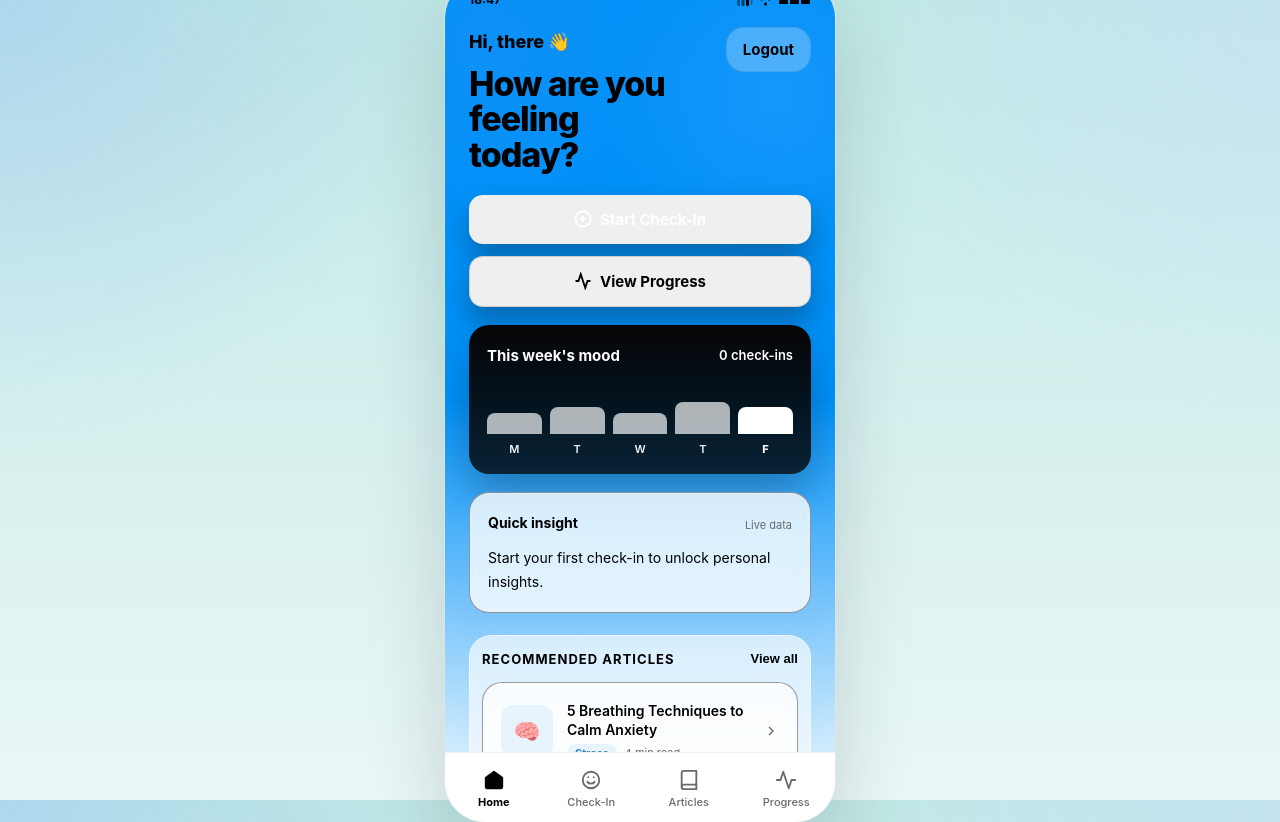
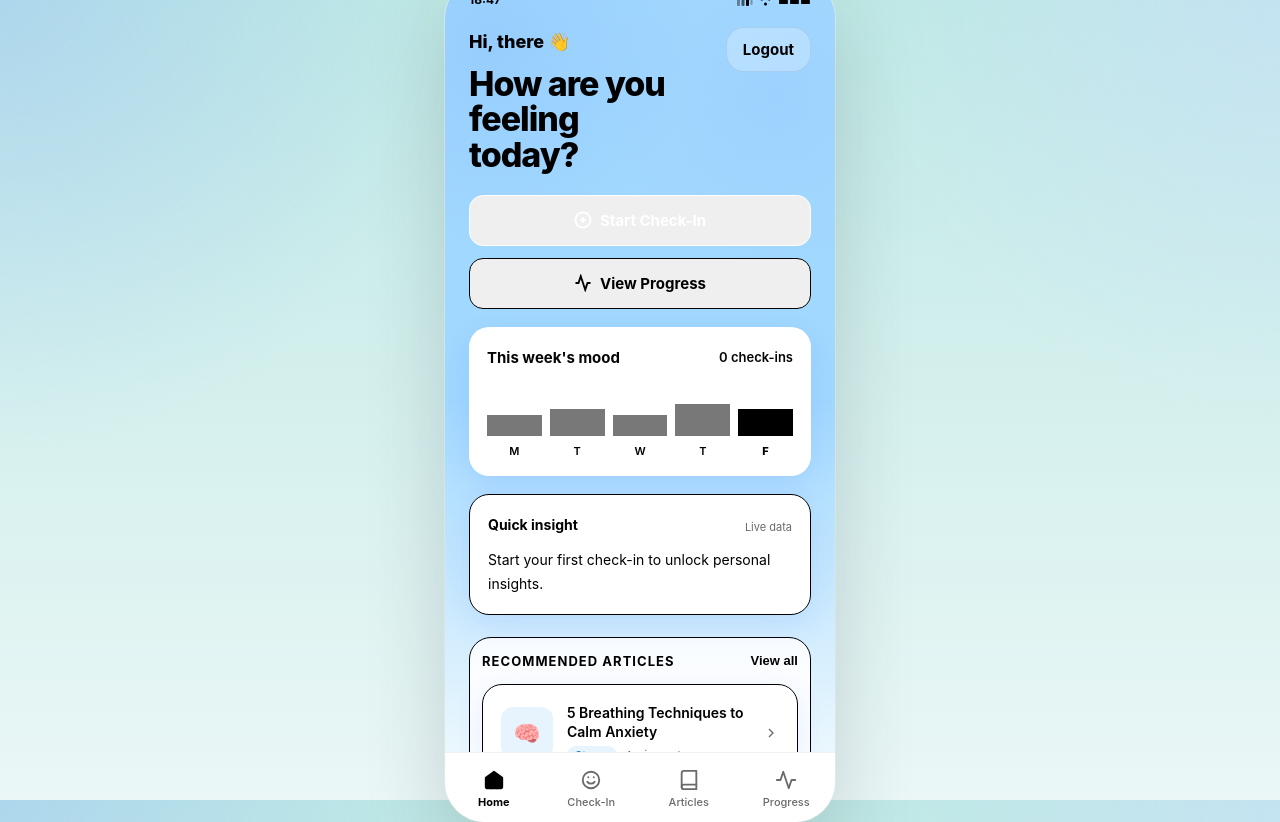
Before and after one commit to awaisq5/mind-check, a React (Vite) app in the folder client/: page /home in a window 1280 px wide. Built offline with nearby package versions, Linux system fonts and the light colour scheme; no server answers.

Commit message:
color adjustments

```diff
--- a/client/src/pages/Home.jsx
+++ b/client/src/pages/Home.jsx
@@ -191,8 +191,7 @@ export default function Home() {
                 style={{
                   flex: 1,
                   height: `${Math.max(26, item.score * 10)}%`,
-                  background: i === arr.length - 1 ? '#ffffff' : 'rgba(255,255,255,0.68)',
-                  borderRadius: '8px 8px 0 0',
+                  background: i === arr.length - 1 ? '#000000ff' : 'rgba(0, 0, 0, 0.53)',
                 }}
               />
             ))}
@@ -206,7 +205,7 @@ export default function Home() {
                   flex: 1,
                   textAlign: 'center',
                   fontSize: 11,
-                  color: 'rgba(255,255,255,0.95)',
+                  color: 'rgba(0, 0, 0, 1)',
                   fontWeight: i === (trendData.length || 5) - 1 ? 800 : 600,
                 }}
               >
--- a/client/src/pages/Progress.jsx
+++ b/client/src/pages/Progress.jsx
@@ -140,7 +140,7 @@ export default function Progress() {
 
         <div className="result-metrics-row" style={{ marginBottom: 18 }}>
           <div className="result-metric-card">
-            <p className="result-metric-label">Avg Score</p>
+            <p className="result-metric-label">Avgerage Score</p>
             <p className="result-metric-value">{stats.averageMoodScore}</p>
           </div>
 
--- a/client/src/styles/global.css
+++ b/client/src/styles/global.css
@@ -2,7 +2,7 @@
 
 :root {
    --color-bg: #eef3ff;
-  --color-surface: rgba(255, 255, 255, 0.88);
+  --color-surface: rgb(255, 255, 255);
   --color-surface-strong: #ffffff;
   --color-primary: #000000;
   --color-primary-light: #eef4ff;
@@ -23,9 +23,9 @@
   --radius-lg: 20px;
   --radius-xl: 28px;
 
-  --shadow-card: 0 10px 30px rgba(91, 141, 238, 0.08);
-  --shadow-card-hover: 0 18px 40px rgba(91, 141, 238, 0.14);
-  --shadow-soft: 0 20px 50px rgba(15, 23, 42, 0.08);
+  --shadow-card: 0 10px 30px rgba(0, 76, 255, 0.103);
+  --shadow-card-hover: 0 18px 40px rgba(0, 76, 255, 0.232);
+  --shadow-soft: 0 20px 50px rgb(255, 255, 255);
 
   --nav-height: 70px;
   --font: 'Inter', -apple-system, BlinkMacSystemFont, sans-serif;
@@ -57,7 +57,7 @@ body {
   width: 390px;
   height: 844px;
   background:
-    linear-gradient(180deg, rgb(0, 145, 249) 50%, rgba(255, 255, 255, 0.778) 100%);
+    linear-gradient(180deg, rgb(161, 216, 255) 50%, rgba(255, 255, 255, 0.778) 100%);
   border-radius: 40px;
   overflow: hidden;
   position: relative;
@@ -179,23 +179,25 @@ a { text-decoration: none; color: inherit; }
 .btn-primary {
   background: linear-gradient(180deg, #000000 100%);
   color: #ffffff;
-  box-shadow: 0 14px 28px rgba(19, 19, 20, 0.32);
+ /* box-shadow: 0 14px 28px rgba(19, 19, 20, 0.32); */
+  border: 1.5px solid var(--color-surface);
 }
+
 .btn-primary:hover {
   transform: translateY(-1px);
-  box-shadow: 0 18px 34px rgba(19, 19, 20, 0.32);
+  box-shadow: 0 18px 40px rgba(0, 76, 255, 0.232);
 }
 
 .btn-secondary {
-  background: linear-gradient(180deg, #ffffff 70%);
+  background: linear-gradient(180deg, #ffffff 100%);
   color: #000000;
-  box-shadow: 0 14px 28px rgba(19, 19, 20, 0.32);
-  border: 1px solid rgba(2, 2, 2, 0.14);
+/*  box-shadow: 0 14px 28px rgba(19, 19, 20, 0.32); */
+ border: 1.5px solid var(--color-text);
 }
 
 .btn-secondary:hover {
   transform: translateY(-1px);
-  box-shadow: 0 18px 34px rgba(19, 19, 20, 0.32);
+  box-shadow: 0 18px 40px rgba(0, 76, 255, 0.232);
 }
 
 .btn-ghost {
@@ -206,8 +208,8 @@ a { text-decoration: none; color: inherit; }
 }
 
 .card {
-  background: rgba(255, 255, 255, 0.813);
-  border: 1px solid rgba(79, 79, 79, 0.568);
+  background: rgb(255, 255, 255);
+  border: 1px solid rgb(0, 0, 0);
   border-radius: var(--radius-lg);
   padding: 18px;
   box-shadow: var(--shadow-card);
@@ -431,15 +433,15 @@ input[type="range"] { width: 100%; height: 6px; accent-color: var(--color-primar
 
 /* Mood graph at home page */
 .hero-card {
-  background: linear-gradient(180deg, #050505 0%, #040404cc 100%);
+  background: linear-gradient(180deg, #ffffff 100%);
   border: none;
   color: #ffffff;
-  box-shadow: 0 20px 42px rgba(3, 3, 3, 0.255);
+/*  box-shadow: 0 14px 28px rgba(19, 19, 20, 0.32); */
 }
 
 .hero-card p,
 .hero-card span {
-  color: rgb(255, 255, 255);
+  color: rgb(5, 5, 5);
 }
 
 .quick-actions {
@@ -449,10 +451,10 @@ input[type="range"] { width: 100%; height: 6px; accent-color: var(--color-primar
 }
 
 .soft-section {
-  background: rgba(255,255,255,0.65);
+  background: rgba(255, 255, 255, 0.862);
   border-radius: 22px;
   padding: 12px;
-  border: 1px solid rgba(255,255,255,0.5);
+  border: 1px solid rgb(0, 0, 0);
 }
 
 .result-metrics-row {
@@ -463,7 +465,7 @@ input[type="range"] { width: 100%; height: 6px; accent-color: var(--color-primar
 }
 
 .result-metric-card {
-  background: rgba(255,255,255,0.76);
+  background: rgb(255, 255, 255);
   border: 1px solid rgba(255,255,255,0.55);
   border-radius: 16px;
   padding: 12px;
@@ -503,9 +505,9 @@ input[type="range"] { width: 100%; height: 6px; accent-color: var(--color-primar
   width: 100%;
   overflow: hidden;
   border-radius: 18px;
-  background: linear-gradient(180deg, rgba(91,141,238,0.05) 0%, rgba(91,141,238,0.02) 100%);
+  background: linear-gradient(180deg, rgba(91, 140, 238, 0.272) 0%, rgba(91, 140, 238, 0.073) 100%);
   padding: 12px 10px 8px;
-  border: 1px solid rgba(91,141,238,0.08);
+  border: 1px solid rgba(91, 140, 238, 0.366);
 }
 
 .trend-chart-svg {
```
